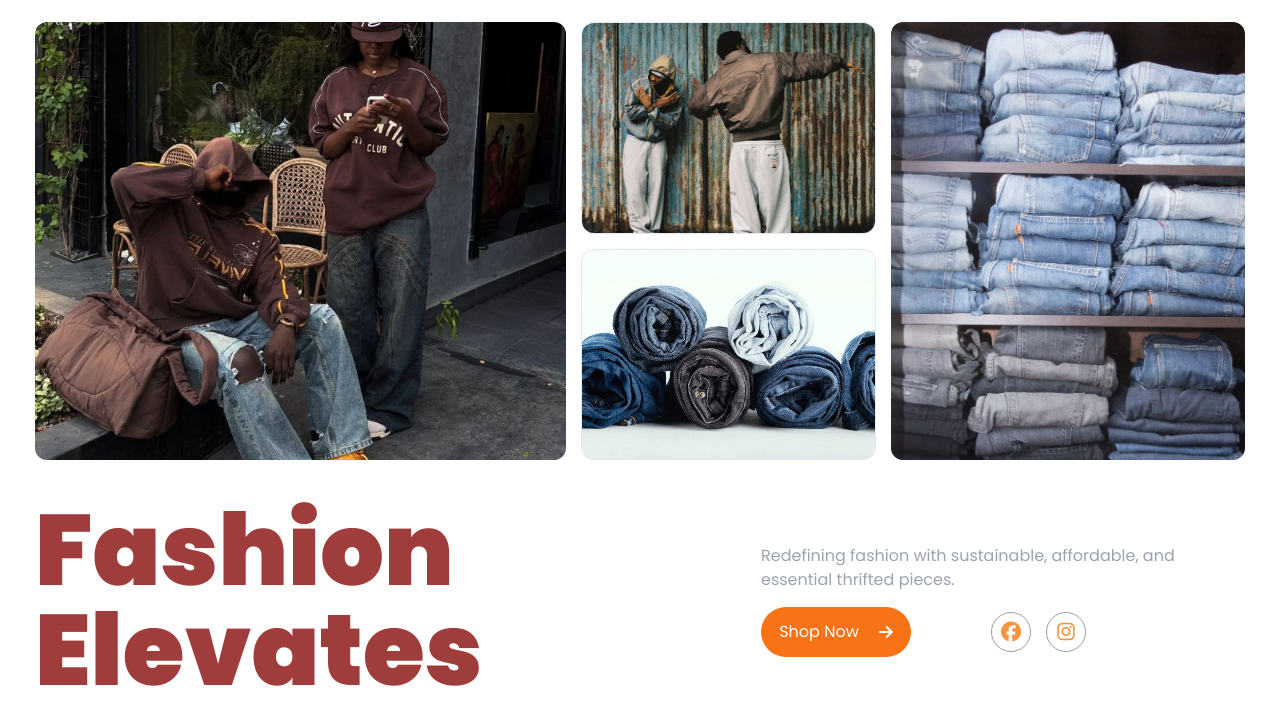
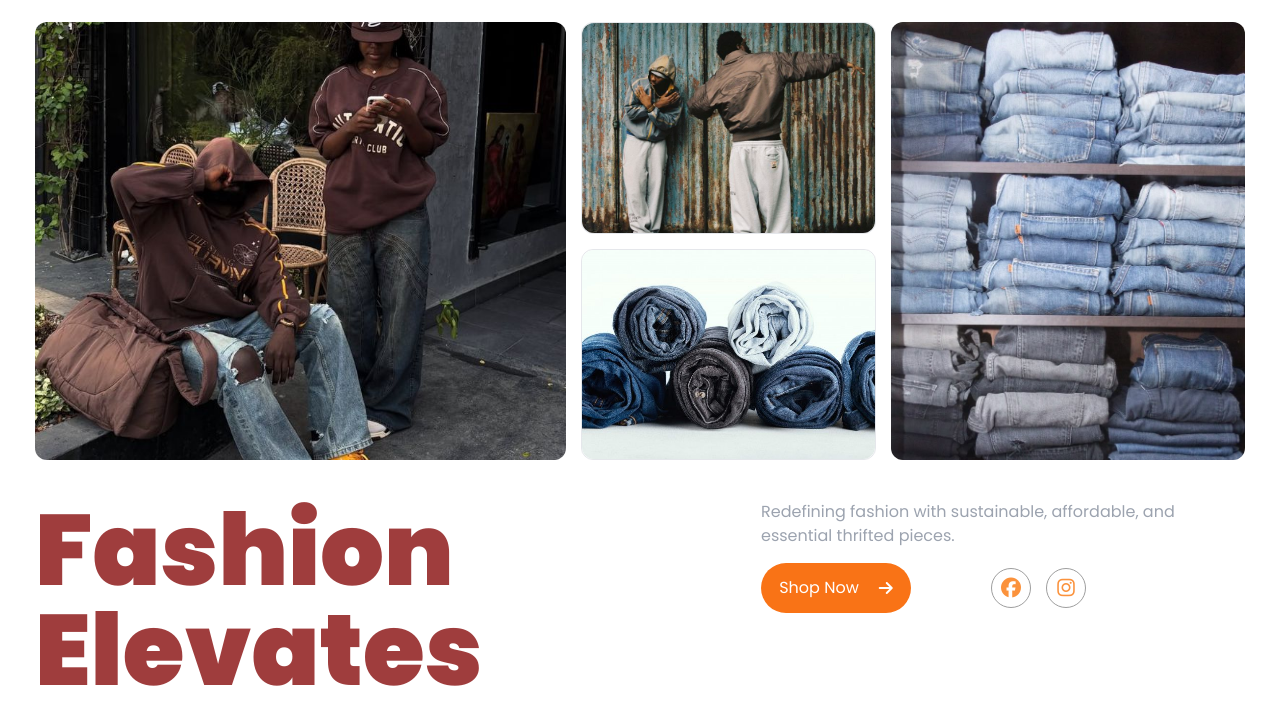
Before and after one commit to lancejerson/ecossential-2.0, a website: page public/app/App.html in a window 1280 px wide. Shown: the part 85-805 px from the top of the page. Drawn offline with nearby package versions, Linux system fonts and the light colour scheme.

Commit message:
styles alteration

```diff
--- a/public/app/App.html
+++ b/public/app/App.html
@@ -50,7 +50,7 @@
                    <span class="text-[100px] brown-text font-black">Elevates</span>
                 </div>
             </div>
-            <div class="w-[40%] flex flex-col gap-[15px] h-full justify-center">
+            <div class="w-[40%] flex flex-col gap-[15px] h-full">
                 <p class="text-gray-400">Redefining fashion with sustainable, affordable, and essential thrifted pieces.</p>
                 <div class="flex flex-row gap-20 items-center">
                     <button class="bg-orange-500 text-white rounded-full h-[50px] w-[150px] flex flex-row gap-5 items-center justify-center text-[1.2 rem] transform hover:scale-[1.2] duration-300" onclick="location.href='/products'">Shop Now <i class="fa-solid fa-arrow-right"></i></button>
```
